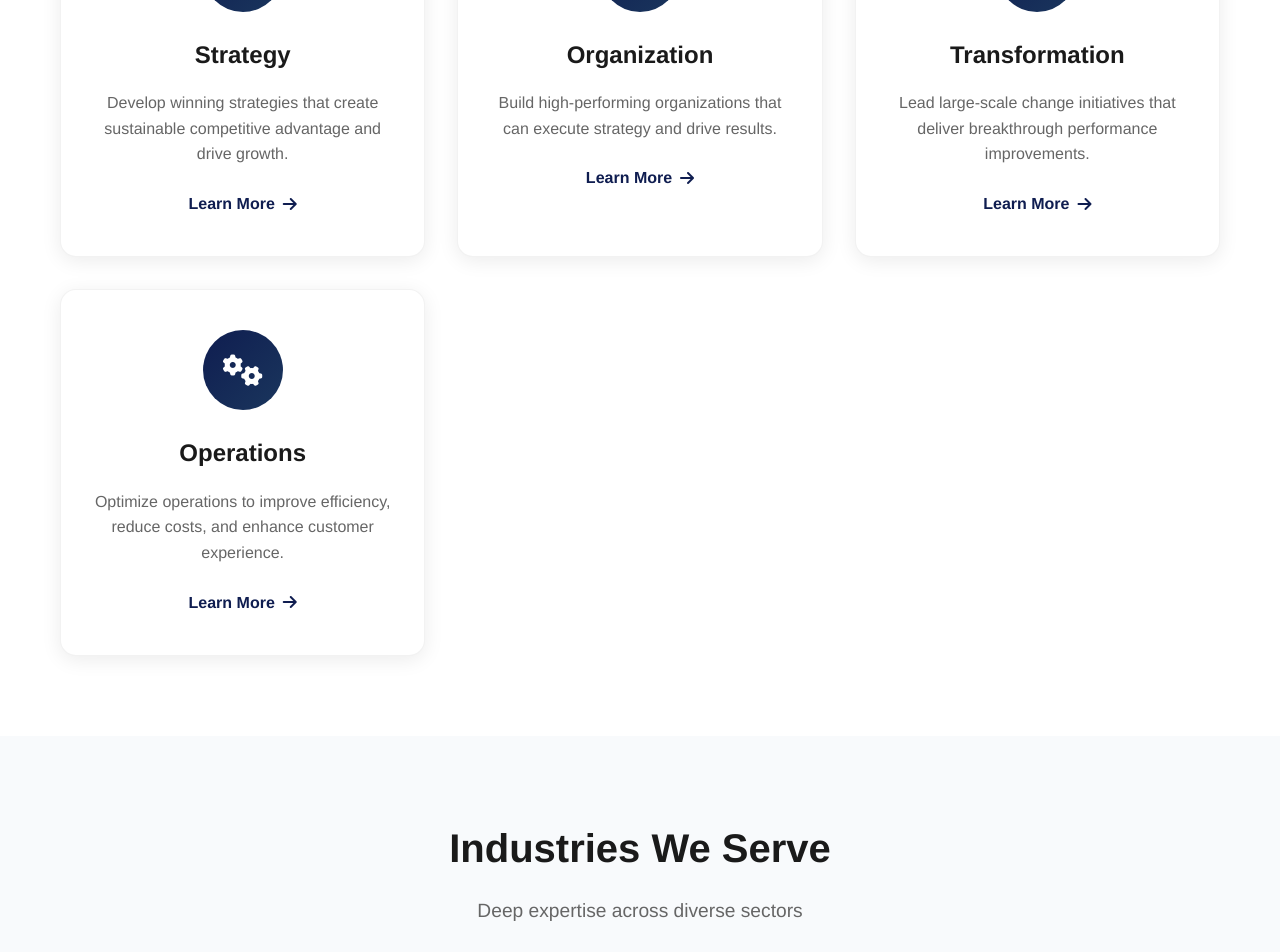
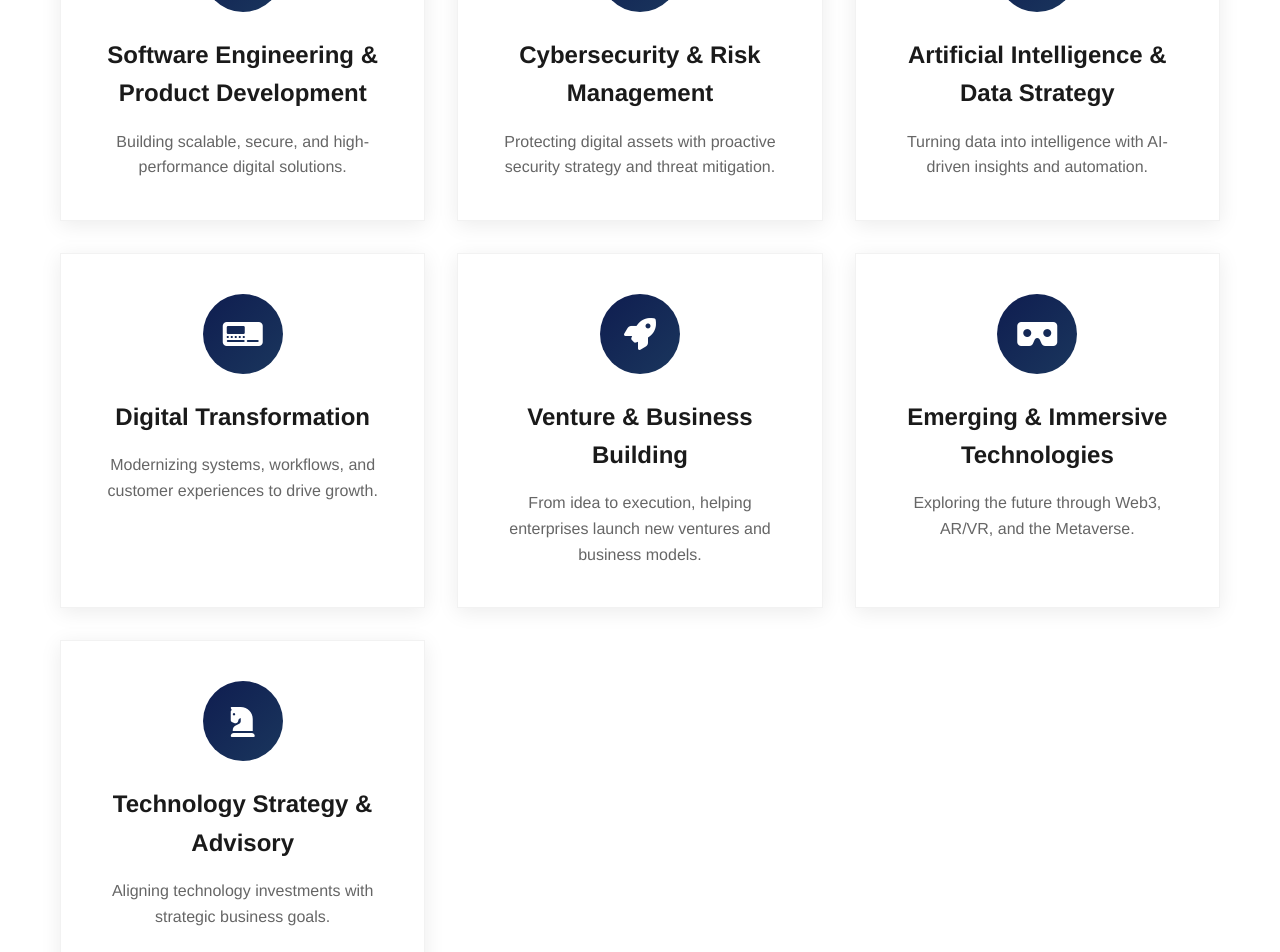
Before and after one commit to goldstein18/goldsteinsystems, a React (Create React App) app: page / in a window 1280 px wide. Shown: the part 1160-2112 px from the top of the page. Built offline with nearby package versions, Linux system fonts and the light colour scheme; the HTML template or start-up script is replaced by a standard one.

Commit message:
add update

```diff
--- a/src/App.js
+++ b/src/App.js
@@ -25,7 +25,7 @@ function App() {
       <Hero />
       <Services />
       <Industries />
-      <Insights />
+      {/* <Insights /> */}
       <About />
       <CTA />
     </>
--- a/src/components/About.css
+++ b/src/components/About.css
@@ -53,75 +53,12 @@
   align-items: center;
 }
 
-.about-visual {
-  position: relative;
-  width: 400px;
-  height: 300px;
-}
-
-.world-map {
+.about-photo {
   width: 100%;
-  height: 100%;
-  background: linear-gradient(135deg, #e0f2fe, #b3e5fc);
-  border-radius: 50%;
-  position: relative;
-  display: flex;
-  align-items: center;
-  justify-content: center;
-}
-
-.map-dot {
-  position: absolute;
-  width: 12px;
-  height: 12px;
-  background: #0f1d50;
-  border-radius: 50%;
-  animation: pulse 2s infinite;
-}
-
-.dot-1 {
-  top: 20%;
-  left: 25%;
-  animation-delay: 0s;
-}
-
-.dot-2 {
-  top: 35%;
-  right: 20%;
-  animation-delay: 0.5s;
-}
-
-.dot-3 {
-  bottom: 30%;
-  left: 15%;
-  animation-delay: 1s;
-}
-
-.dot-4 {
-  top: 60%;
-  right: 35%;
-  animation-delay: 1.5s;
-}
-
-.dot-5 {
-  bottom: 20%;
-  right: 30%;
-  animation-delay: 2s;
-}
-
-@keyframes pulse {
-  0% {
-    transform: scale(1);
-    opacity: 1;
-  }
-  50% {
-    transform: scale(1.5);
-    opacity: 0.7;
-  }
-  100% {
-    transform: scale(1);
-    opacity: 1;
-  }
+  max-width: 500px;
+  height: auto;
+  box-shadow: 0 20px 40px rgba(15, 29, 80, 0.15);
+  object-fit: cover;
 }
 
 /* Responsive Design */
@@ -136,9 +73,8 @@
     justify-content: center;
   }
 
-  .about-visual {
-    width: 300px;
-    height: 250px;
+  .about-photo {
+    max-width: 400px;
   }
 }
 
@@ -160,8 +96,7 @@
     font-size: 2rem;
   }
 
-  .about-visual {
-    width: 250px;
-    height: 200px;
+  .about-photo {
+    max-width: 300px;
   }
 }
--- a/src/components/About.js
+++ b/src/components/About.js
@@ -2,43 +2,21 @@ import React from 'react';
 import './About.css';
 
 const About = () => {
-  const stats = [
-    { number: '65+', label: 'Cities' },
-    { number: '40+', label: 'Countries' },
-    { number: '10,000+', label: 'Professionals' }
-  ];
-
   return (
     <section id="about" className="about">
       <div className="container">
         <div className="about-content">
           <div className="about-text">
-            <h2>About Bain & Company</h2>
+            <h2>Who We Are</h2>
             <p>
-              Bain & Company is a global consultancy that helps the world's most ambitious change makers define the future.
+              Goldstein Systems is built on a foundation of unity—a cohesive global team bound by shared values and unwavering commitment. We are dedicated to both pillars of our purpose: cultivating exceptional talent from diverse backgrounds and empowering our clients to drive transformative, enduring change.
             </p>
             <p>
-              Across 65 cities in 40 countries, we work alongside our clients as one team with a shared ambition to achieve extraordinary results, outperform the competition, and redefine industries.
+              From executive leadership to operational teams, we collaborate closely with clients to foster innovation that stands the test of time, unlock sustainable performance improvements, and build resilient organizations prepared for today's challenges and tomorrow's opportunities.
             </p>
-            <div className="stats">
-              {stats.map((stat, index) => (
-                <div key={index} className="stat">
-                  <h3>{stat.number}</h3>
-                  <p>{stat.label}</p>
-                </div>
-              ))}
-            </div>
           </div>
           <div className="about-image">
-            <div className="about-visual">
-              <div className="world-map">
-                <div className="map-dot dot-1"></div>
-                <div className="map-dot dot-2"></div>
-                <div className="map-dot dot-3"></div>
-                <div className="map-dot dot-4"></div>
-                <div className="map-dot dot-5"></div>
-              </div>
-            </div>
+            <img src="/image.jpg" alt="Goldstein Systems" className="about-photo" />
           </div>
         </div>
       </div>
--- a/src/components/CTA.css
+++ b/src/components/CTA.css
@@ -1,6 +1,6 @@
 .cta {
   padding: 80px 0;
-  background: linear-gradient(135deg, #1e293b, #334155);
+  background: linear-gradient(135deg, #c7a256, #b8935a);
   color: white;
   text-align: center;
 }
@@ -22,19 +22,23 @@
 }
 
 .cta .btn-primary {
-  background: linear-gradient(135deg, #fbbf24, #f59e0b);
-  color: #1e293b;
+  background: #c7a256;
+  color: white;
   font-weight: 700;
   padding: 18px 36px;
   font-size: 1.1rem;
-  border: none;
-  box-shadow: 0 8px 25px rgba(251, 191, 36, 0.3);
+  border: 3px solid white;
+  box-shadow: 0 8px 25px rgba(255, 255, 255, 0.3);
+  text-transform: uppercase;
+  letter-spacing: 1px;
 }
 
 .cta .btn-primary:hover {
-  background: linear-gradient(135deg, #f59e0b, #d97706);
+  background: #a68844;
+  color: white;
+  border-color: white;
   transform: translateY(-3px);
-  box-shadow: 0 12px 35px rgba(251, 191, 36, 0.4);
+  box-shadow: 0 12px 35px rgba(166, 136, 68, 0.5);
 }
 
 /* Responsive Design */
--- a/src/components/CTA.js
+++ b/src/components/CTA.js
@@ -6,9 +6,9 @@ const CTA = () => {
     <section className="cta">
       <div className="container">
         <div className="cta-content">
-          <h2>Ready to Transform Your Business?</h2>
+          <h2>What can we help you achieve?</h2>
           <p>Let's discuss how we can help you achieve extraordinary results.</p>
-          <a href="#contact" className="btn btn-primary">Get in Touch</a>
+          <a href="#contact" className="btn btn-primary">Let's Get to Work</a>
         </div>
       </div>
     </section>
--- a/src/components/Industries.css
+++ b/src/components/Industries.css
@@ -12,7 +12,6 @@
 .industry-card {
   background: white;
   padding: 2.5rem 2rem;
-  border-radius: 16px;
   box-shadow: 0 4px 20px rgba(0, 0, 0, 0.08);
   transition: all 0.3s ease;
   border: 1px solid rgba(0, 0, 0, 0.05);
@@ -27,12 +26,13 @@
 .industry-icon {
   width: 80px;
   height: 80px;
-  background: linear-gradient(135deg, #10b981, #059669);
+  background: linear-gradient(135deg, #c7a256, #b8935a);
   border-radius: 50%;
   display: flex;
   align-items: center;
   justify-content: center;
   margin: 0 auto 1.5rem;
+  box-shadow: 0 4px 14px rgba(199, 162, 86, 0.3);
 }
 
 .industry-icon i {
--- a/src/components/Industries.js
+++ b/src/components/Industries.js
@@ -3,6 +3,11 @@ import './Industries.css';
 
 const Industries = () => {
   const industries = [
+    {
+      icon: 'fas fa-landmark',
+      title: 'Government',
+      description: 'Modernize public services and enhance citizen engagement.'
+    },
     {
       icon: 'fas fa-industry',
       title: 'Manufacturing',
--- a/src/components/Services.css
+++ b/src/components/Services.css
@@ -5,18 +5,20 @@
 
 .services-grid {
   display: grid;
-  grid-template-columns: repeat(auto-fit, minmax(280px, 1fr));
+  grid-template-columns: repeat(auto-fit, minmax(320px, 1fr));
   gap: 2rem;
 }
 
 .service-card {
   background: white;
   padding: 2.5rem 2rem;
-  border-radius: 16px;
   box-shadow: 0 4px 20px rgba(0, 0, 0, 0.08);
   transition: all 0.3s ease;
   border: 1px solid rgba(0, 0, 0, 0.05);
   text-align: center;
+  display: flex;
+  flex-direction: column;
+  min-height: 300px;
 }
 
 .service-card:hover {
@@ -50,30 +52,7 @@
 .service-card p {
   color: #666;
   line-height: 1.6;
-  margin-bottom: 1.5rem;
-}
-
-.learn-more {
-  color: #0f1d50;
-  text-decoration: none;
-  font-weight: 600;
-  display: inline-flex;
-  align-items: center;
-  gap: 0.5rem;
-  transition: all 0.3s ease;
-}
-
-.learn-more:hover {
-  color: #1a365d;
-  gap: 0.75rem;
-}
-
-.learn-more i {
-  transition: transform 0.3s ease;
-}
-
-.learn-more:hover i {
-  transform: translateX(4px);
+  margin: 0;
 }
 
 /* Responsive Design */
--- a/src/components/Services.js
+++ b/src/components/Services.js
@@ -4,27 +4,45 @@ import './Services.css';
 const Services = () => {
   const services = [
     {
-      icon: 'fas fa-chart-line',
-      title: 'Strategy',
-      description: 'Develop winning strategies that create sustainable competitive advantage and drive growth.',
+      icon: 'fas fa-code',
+      title: 'Software Engineering & Product Development',
+      description: 'Building scalable, secure, and high-performance digital solutions.',
       link: '#'
     },
     {
-      icon: 'fas fa-users',
-      title: 'Organization',
-      description: 'Build high-performing organizations that can execute strategy and drive results.',
+      icon: 'fas fa-shield-alt',
+      title: 'Cybersecurity & Risk Management',
+      description: 'Protecting digital assets with proactive security strategy and threat mitigation.',
+      link: '#'
+    },
+    {
+      icon: 'fas fa-brain',
+      title: 'Artificial Intelligence & Data Strategy',
+      description: 'Turning data into intelligence with AI-driven insights and automation.',
+      link: '#'
+    },
+    {
+      icon: 'fas fa-digital-tachograph',
+      title: 'Digital Transformation',
+      description: 'Modernizing systems, workflows, and customer experiences to drive growth.',
       link: '#'
     },
     {
       icon: 'fas fa-rocket',
-      title: 'Transformation',
-      description: 'Lead large-scale change initiatives that deliver breakthrough performance improvements.',
+      title: 'Venture & Business Building',
+      description: 'From idea to execution, helping enterprises launch new ventures and business models.',
       link: '#'
     },
     {
-      icon: 'fas fa-cogs',
-      title: 'Operations',
-      description: 'Optimize operations to improve efficiency, reduce costs, and enhance customer experience.',
+      icon: 'fas fa-vr-cardboard',
+      title: 'Emerging & Immersive Technologies',
+      description: 'Exploring the future through Web3, AR/VR, and the Metaverse.',
+      link: '#'
+    },
+    {
+      icon: 'fas fa-chess-knight',
+      title: 'Technology Strategy & Advisory',
+      description: 'Aligning technology investments with strategic business goals.',
       link: '#'
     }
   ];
@@ -44,9 +62,6 @@ const Services = () => {
               </div>
               <h3>{service.title}</h3>
               <p>{service.description}</p>
-              <a href={service.link} className="learn-more">
-                Learn More <i className="fas fa-arrow-right"></i>
-              </a>
             </div>
           ))}
         </div>
```
Also changed, not shown: 1 other file (tests, documents, lock files or other folders).
